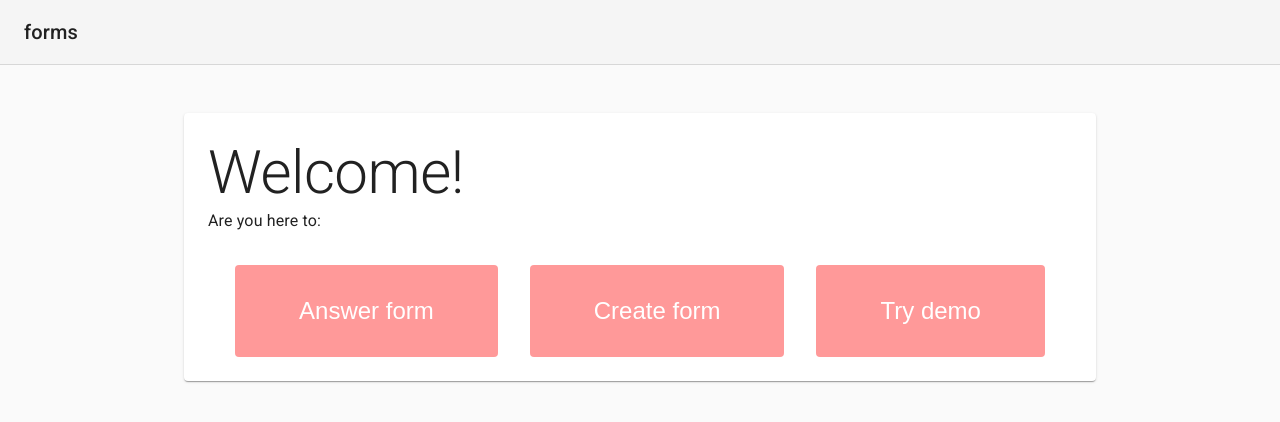
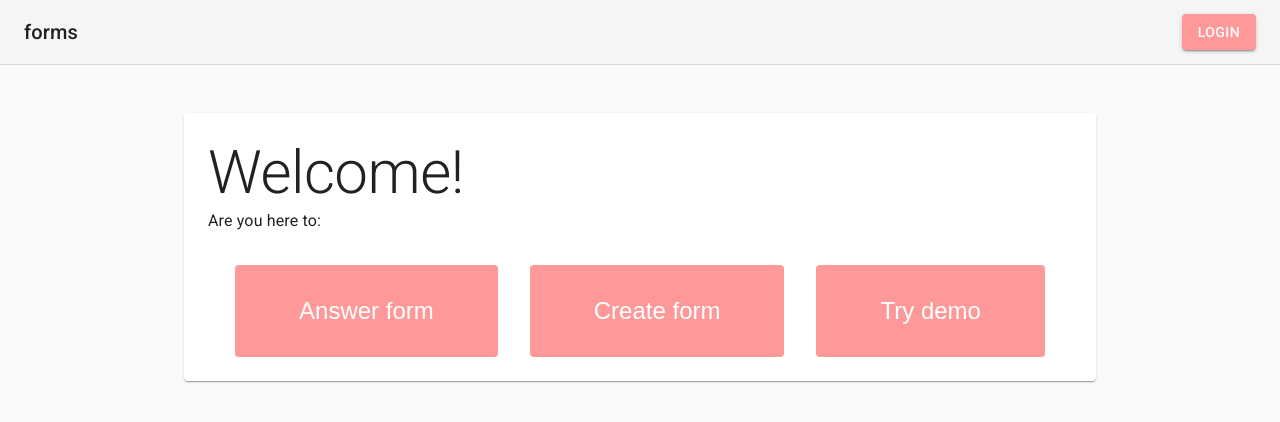
Before and after one commit to nireo/forms, a React (Create React App) app in the folder client/: page / in a window 1280 px wide. Shown: the top 422 px of the page. Built offline with nearby package versions, Linux system fonts and the light colour scheme.

Commit message:
added a popover to the navbar

```diff
--- a/client/src/components/Create/FormInput.tsx
+++ b/client/src/components/Create/FormInput.tsx
@@ -5,6 +5,7 @@ import TextField from '@material-ui/core/TextField';
 type Props = {
   fontSize?: number;
   placeholder?: string;
+  type?: string;
   value: string;
   setValue: Dispatch<SetStateAction<string>>;
 };
@@ -12,19 +13,19 @@ type Props = {
 const useStyles = makeStyles((theme: Theme) => ({
   root: {
     '& label.Mui-focused': {
-      color: '#ff9999'
+      color: '#ff9999',
     },
     '& .MuiInput-underline:after': {
-      borderBottomColor: '#ff9999'
-    }
+      borderBottomColor: '#ff9999',
+    },
   },
   formBig: {
     height: 40,
-    fontSize: 40
-  }
+    fontSize: 40,
+  },
 }));
 
-export const FormInput: React.FC<Props> = props => {
+export const FormInput: React.FC<Props> = (props) => {
   const classes = useStyles(props);
 
   return (
@@ -36,6 +37,7 @@ export const FormInput: React.FC<Props> = props => {
         value={props.value}
         onChange={({ target }) => props.setValue(target.value)}
         style={{ color: '#ff9999' }}
+        type={`${props.type !== undefined ? props.type : 'text'}`}
       />
     </div>
   );
--- a/client/src/components/Layout/Navbar.tsx
+++ b/client/src/components/Layout/Navbar.tsx
@@ -1,4 +1,4 @@
-import React from 'react';
+import React, { useState } from 'react';
 import { makeStyles, Theme, createStyles } from '@material-ui/core/styles';
 import AppBar from '@material-ui/core/AppBar';
 import Toolbar from '@material-ui/core/Toolbar';
@@ -9,6 +9,8 @@ import { AppState } from '../../store/index';
 import { User } from '../../interfaces/User';
 import Button from '@material-ui/core/Button';
 import { logout } from '../../store/user/reducer';
+import Popover from '@material-ui/core/Popover';
+import { NavbarFormsLogin } from './NavbarForms';
 
 const useStyles = makeStyles((theme: Theme) =>
   createStyles({
@@ -33,6 +35,9 @@ const useStyles = makeStyles((theme: Theme) =>
       color: 'black',
       textDecoration: 'none',
     },
+    container: {
+      padding: theme.spacing(4),
+    },
   })
 );
 
@@ -43,10 +48,25 @@ type Props = {
 
 const Navbar: React.FC<Props> = ({ user, logout }) => {
   const classes = useStyles();
+  const [anchorEl, setAnchorEl] = React.useState<HTMLButtonElement | null>(
+    null
+  );
+
   const handleLogout = () => {
     logout();
     return <Redirect to="/bye" />;
   };
+
+  const handleClick = (event: React.MouseEvent<HTMLButtonElement>) => {
+    setAnchorEl(event.currentTarget);
+  };
+
+  const handleClose = () => {
+    setAnchorEl(null);
+  };
+
+  const open = Boolean(anchorEl);
+  const id = open ? 'simple-popover' : undefined;
 
   return (
     <AppBar
@@ -84,6 +104,34 @@ const Navbar: React.FC<Props> = ({ user, logout }) => {
               Logout
             </Button>
           )}
+          {user === null && (
+            <Button
+              aria-describedby={id}
+              variant="contained"
+              color="primary"
+              onClick={handleClick}
+              style={{ color: 'white', backgroundColor: '#ff9999' }}
+            >
+              Login
+            </Button>
+          )}
+          <Popover
+            open={open}
+            anchorEl={anchorEl}
+            onClose={handleClose}
+            anchorOrigin={{
+              vertical: 'bottom',
+              horizontal: 'center',
+            }}
+            transformOrigin={{
+              vertical: 'top',
+              horizontal: 'center',
+            }}
+          >
+            <div className={classes.container}>
+              <NavbarFormsLogin />
+            </div>
+          </Popover>
         </nav>
       </Toolbar>
     </AppBar>
```
